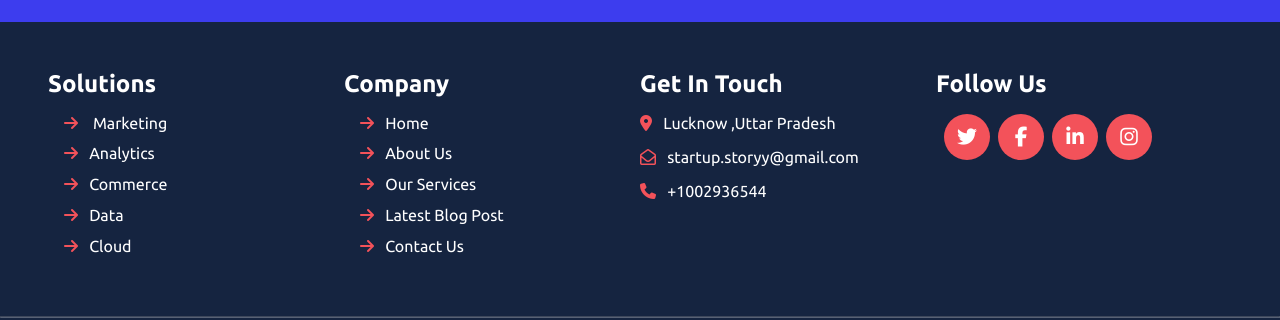
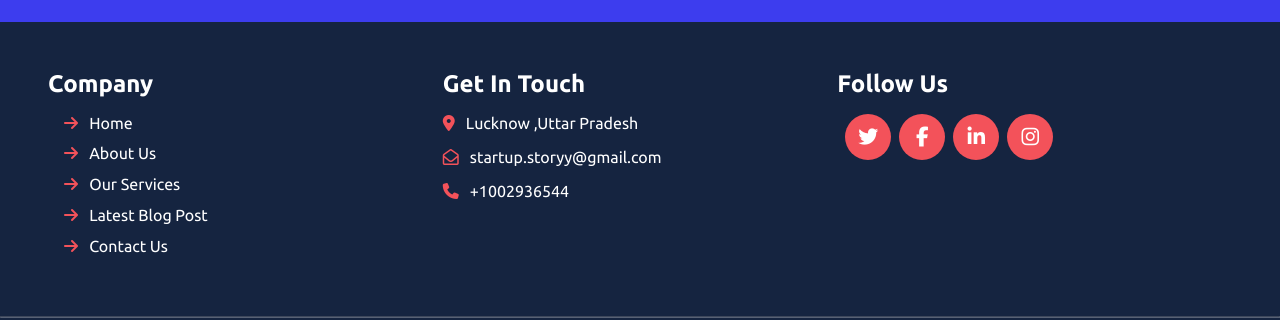
Before and after one commit to amitark7/StartUp-Stories, a React (Create React App) app in the folder client/: page /service in a window 1280 px wide. Shown: the part 2484-2804 px from the top of the page. Built offline with nearby package versions, Linux system fonts and the light colour scheme.

Commit message:
Remove Solutions Section

```diff
--- a/client/src/Component/Contact.jsx
+++ b/client/src/Component/Contact.jsx
@@ -49,7 +49,7 @@ const Contact = () => {
                                 <input type="text" name='subject' onChange={onChange} value={query.subject} placeholder='Subject' className='form-control' />
                             </div>
                             <div className="col-12">
-                                <textarea name="message" onChange={onChange} value={query.message} className='form-control' placeholder='Enter Your Message' id="message" style={{ height: '150px' }}></textarea>
+                                <textarea name="message" onChange={onChange} value={query.message}  className='form-control' placeholder='Enter Your Message' id="message" style={{ height: '150px',resize:'none' }}></textarea>
                             </div>
                             <div className="col-12">
                                 <button className='btn' type='submit'>Submit</button>
--- a/client/src/Component/Footer.jsx
+++ b/client/src/Component/Footer.jsx
@@ -10,7 +10,7 @@ const Footer = () => {
             <Update />
             <div className='container-fluid container'>
                 <div className='footer'>
-                    <div className='col-6 sign'>
+                    {/* <div className='col-6 sign'>
                         <h6 className='text1 my-2'>Solutions</h6>
                         <ul>
                             <li className='py-1 cursor-pointer hover:text-blue-400'><i class="fa-solid fa-arrow-right"></i> Marketing</li>
@@ -19,7 +19,7 @@ const Footer = () => {
                             <li className='py-1 cursor-pointer hover:text-blue-400'><i class="fa-solid fa-arrow-right"></i>Data</li>
                             <li className='py-1 cursor-pointer hover:text-blue-400'><i class="fa-solid fa-arrow-right"></i>Cloud</li>
                         </ul>
-                    </div>
+                    </div> */}
                     <div className='col-6 sign'>
                         <h6 className='text1 my-2'>Company</h6>
                         <ul>
--- a/client/src/style/Footer.css
+++ b/client/src/style/Footer.css
@@ -7,7 +7,7 @@
     background-color: #152440;
 }
 .footer .col-6{
-    width: 25%;
+    width: 33.333%;
 }
 .footer .col-6 i{
     color: #F3525A;
```
